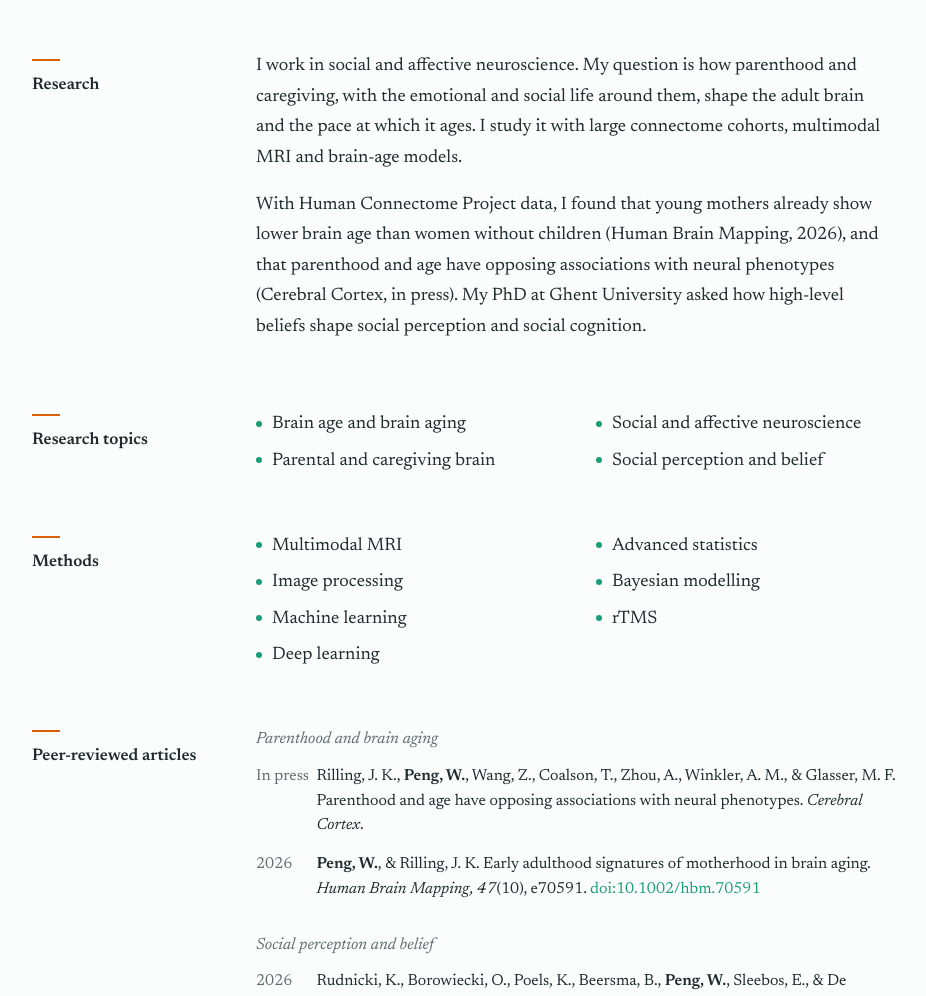
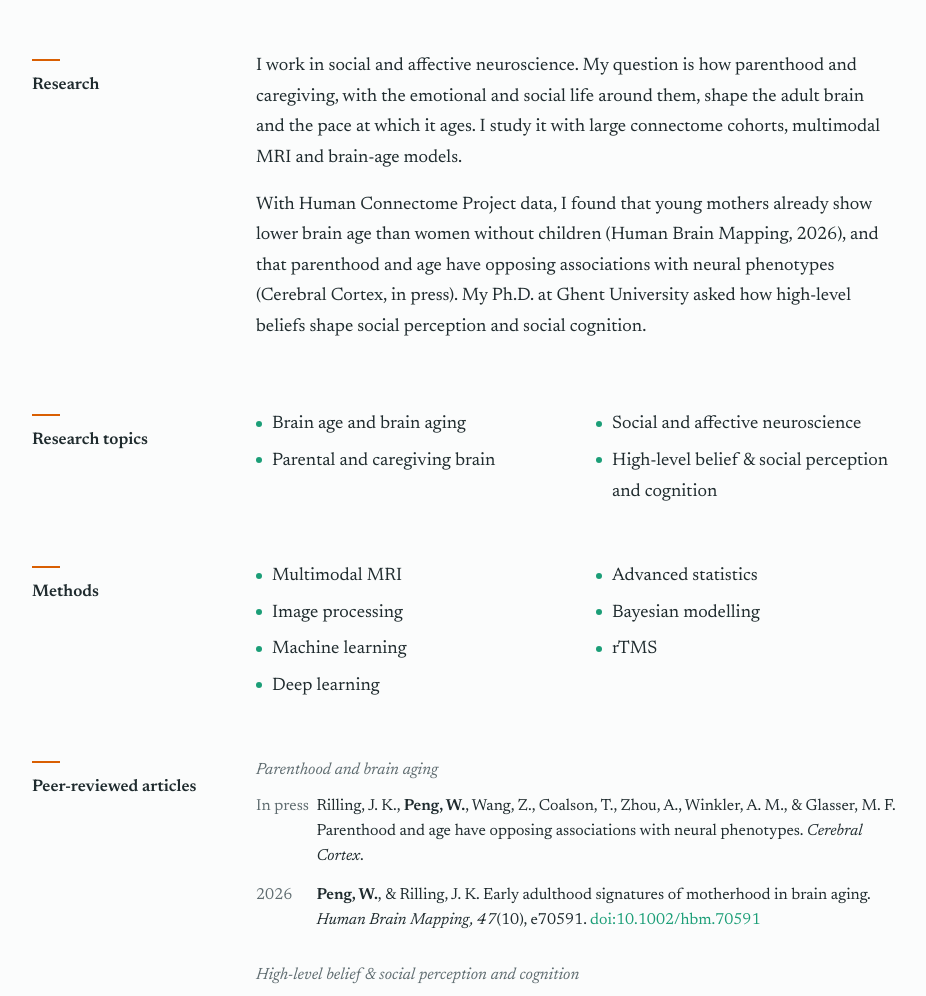
Before and after one commit to weipeng-phi/weipeng-phi.github.io, a plain HTML site: page index.html in a window 1280 px wide. Shown: the part 898-1894 px from the top of the page, without its empty margins (116-1042 px from the left). Drawn offline with Linux system fonts and the light colour scheme.

Commit message:
Ph.D.; rename belief topic

```diff
--- a/index.html
+++ b/index.html
@@ -3,8 +3,8 @@
 <head>
 <meta charset="utf-8">
 <meta name="viewport" content="width=device-width, initial-scale=1">
-<title>Wei Peng, PhD</title>
-<meta name="description" content="Wei Peng, PhD. Postdoctoral Fellow, Emory University. Social and affective neuroscience of parenthood, caregiving and brain aging.">
+<title>Wei Peng, Ph.D.</title>
+<meta name="description" content="Wei Peng, Ph.D. Postdoctoral Fellow, Emory University. Social and affective neuroscience of parenthood, caregiving and brain aging.">
 <link rel="preconnect" href="https://fonts.googleapis.com">
 <link rel="preconnect" href="https://fonts.gstatic.com" crossorigin>
 <link href="https://fonts.googleapis.com/css2?family=Newsreader:ital,opsz,wght@0,6..72,400;0,6..72,500;0,6..72,600;1,6..72,400&display=swap" rel="stylesheet">
@@ -73,7 +73,7 @@ footer{margin-top:72px;padding-top:20px;border-top:1px solid var(--rule);font-si
 <div class="page">
 
 <header class="masthead">
-  <h1>Wei Peng, PhD</h1>
+  <h1>Wei Peng, Ph.D.</h1>
   <p class="role">Postdoctoral Fellow, Department of Psychology, Emory University</p>
   <p class="lab">Laboratory for Human Social Neuroscience, directed by Dr. James K. Rilling</p>
   <ul class="contact">
@@ -94,7 +94,7 @@ footer{margin-top:72px;padding-top:20px;border-top:1px solid var(--rule);font-si
   <h2>Research</h2>
   <div class="body">
     <p>I work in social and affective neuroscience. My question is how parenthood and caregiving, with the emotional and social life around them, shape the adult brain and the pace at which it ages. I study it with large connectome cohorts, multimodal MRI and brain-age models.</p>
-    <p>With Human Connectome Project data, I found that young mothers already show lower brain age than women without children (Human Brain Mapping, 2026), and that parenthood and age have opposing associations with neural phenotypes (Cerebral Cortex, in press). My PhD at Ghent University asked how high-level beliefs shape social perception and social cognition.</p>
+    <p>With Human Connectome Project data, I found that young mothers already show lower brain age than women without children (Human Brain Mapping, 2026), and that parenthood and age have opposing associations with neural phenotypes (Cerebral Cortex, in press). My Ph.D. at Ghent University asked how high-level beliefs shape social perception and social cognition.</p>
   </div>
 </section>
 
@@ -105,7 +105,7 @@ footer{margin-top:72px;padding-top:20px;border-top:1px solid var(--rule);font-si
       <li>Brain age and brain aging</li>
       <li>Parental and caregiving brain</li>
       <li>Social and affective neuroscience</li>
-      <li>Social perception and belief</li>
+      <li>High-level belief &amp; social perception and cognition</li>
     </ul>
   </div>
 </section>
@@ -133,7 +133,7 @@ footer{margin-top:72px;padding-top:20px;border-top:1px solid var(--rule);font-si
       <li><span class="yr">In press</span><span>Rilling, J. K., <span class="me">Peng, W.</span>, Wang, Z., Coalson, T., Zhou, A., Winkler, A. M., &amp; Glasser, M. F. Parenthood and age have opposing associations with neural phenotypes. <span class="j">Cerebral Cortex</span>.</span></li>
       <li><span class="yr">2026</span><span><span class="me">Peng, W.</span>, &amp; Rilling, J. K. Early adulthood signatures of motherhood in brain aging. <span class="j">Human Brain Mapping, 47</span>(10), e70591. <a class="doi" href="https://doi.org/10.1002/hbm.70591">doi:10.1002/hbm.70591</a></span></li>
     </ol>
-    <h3>Social perception and belief</h3>
+    <h3>High-level belief &amp; social perception and cognition</h3>
     <ol class="pubs">
       <li><span class="yr">2026</span><span>Rudnicki, K., Borowiecki, O., Poels, K., Beersma, B., <span class="me">Peng, W.</span>, Sleebos, E., &amp; De Backer, C. J. S. Cognitive empathy and dehumanization co-vary with dark triad traits and agency detection sensitivity. <span class="j">Evolution and Human Behavior, 47</span>(1), 106800. <a class="doi" href="https://doi.org/10.1016/j.evolhumbehav.2025.106800">doi:10.1016/j.evolhumbehav.2025.106800</a></span></li>
       <li><span class="yr">2024</span><span><span class="me">Peng, W.</span>, Cracco, E., &amp; Brass, M. Believing is seeing: Belief in dualism is related with illusory pattern detection. <span class="j">Psychology of Consciousness: Theory, Research, and Practice, 11</span>(1), 1–18. <a class="doi" href="https://doi.org/10.1037/cns0000365">doi:10.1037/cns0000365</a></span></li>
```
